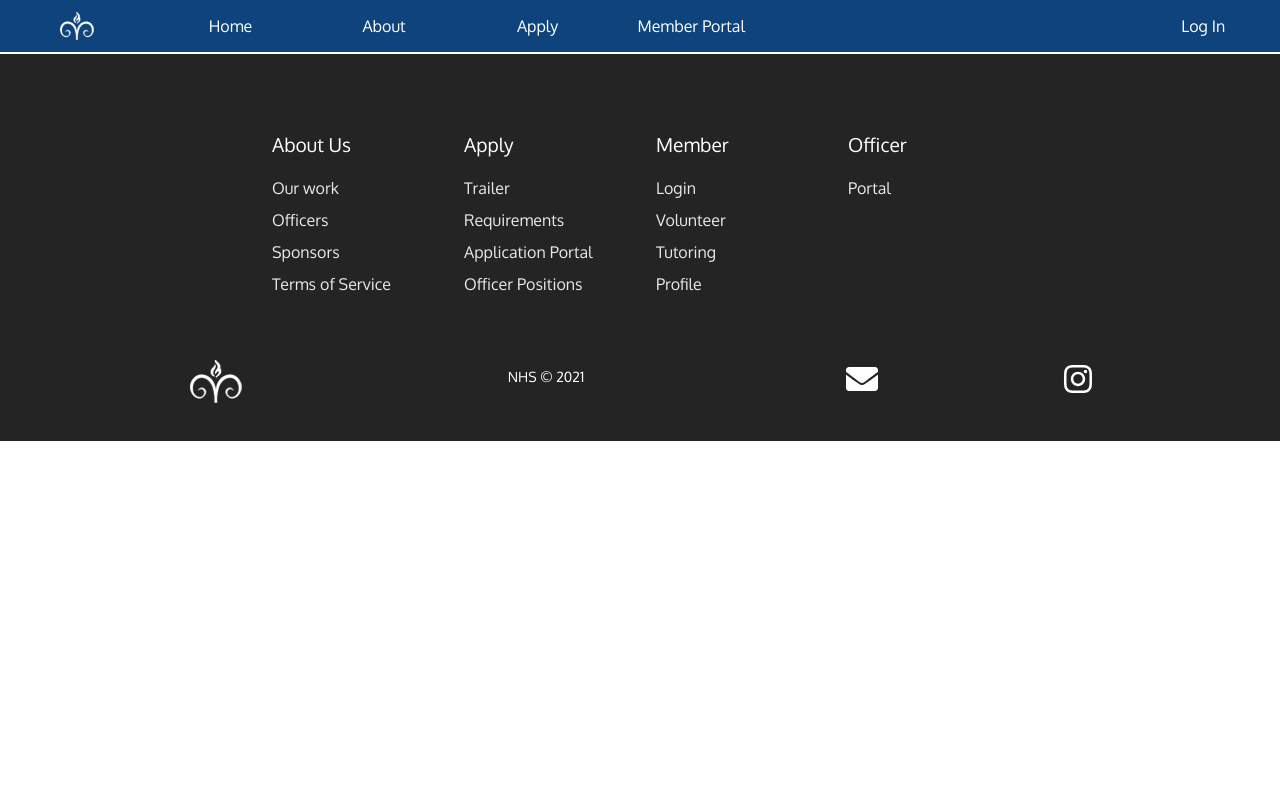
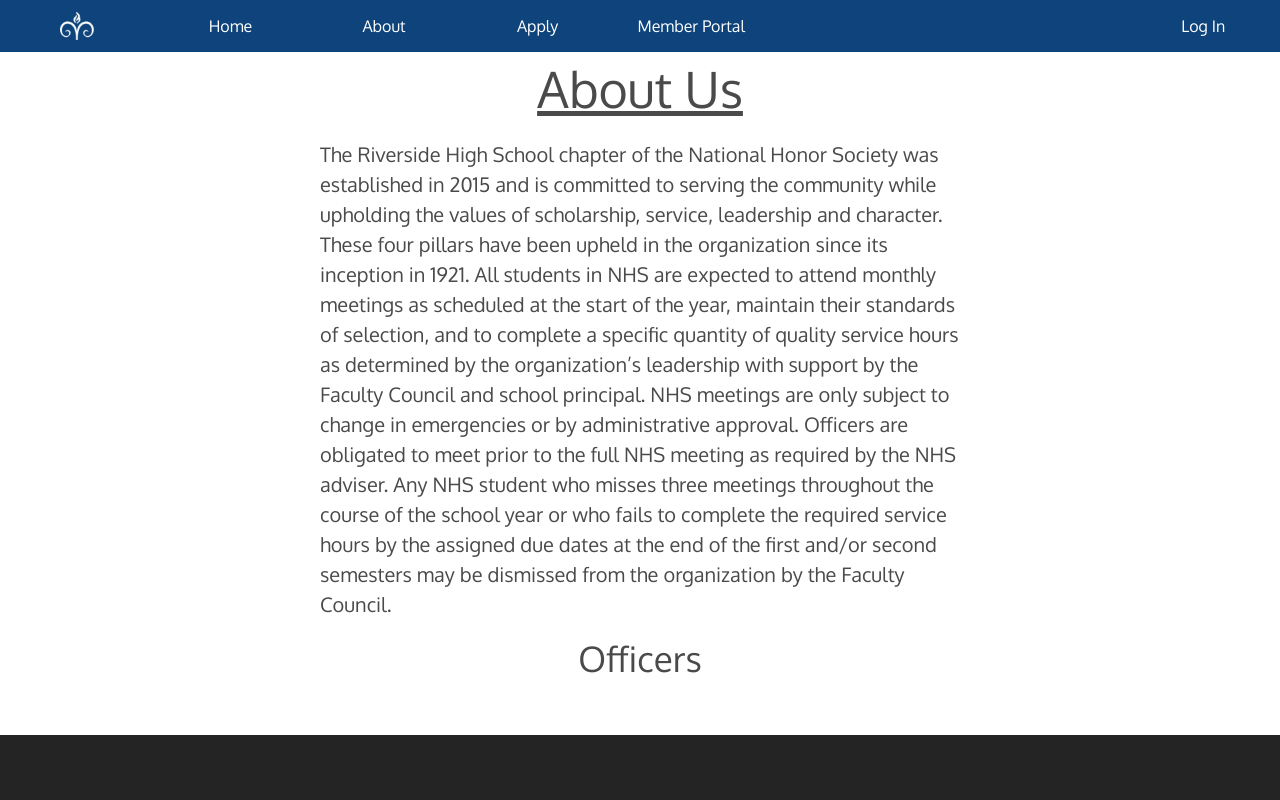
Before and after one commit to ooys/rvhsnhs.org, a Next.js app: page /about in a window 1280 px wide. Shown: the top 800 px of the page. Built offline with nearby package versions, Linux system fonts and the light colour scheme; no server answers.

Commit message:
Started About Page
Started the about page but still need to add officer images and descriptions below the club description.

```diff
--- a/pages/about.js
+++ b/pages/about.js
@@ -5,7 +5,38 @@
     return (
         <>
             <Navbar />
-            <div className="page-wrapper" id="about"></div>
+            <div className="page-wrapper" id="about">
+                <div className="big-about-us">
+                    <p> About Us </p>
+                </div>
+                <div className="about-us-body-text">
+                    <p>
+                        The Riverside High School chapter of the National Honor
+                        Society was established in 2015 and is committed to
+                        serving the community while upholding the values of
+                        scholarship, service, leadership and character. These
+                        four pillars have been upheld in the organization since
+                        its inception in 1921. All students in NHS are expected
+                        to attend monthly meetings as scheduled at the start of
+                        the year, maintain their standards of selection, and to
+                        complete a specific quantity of quality service hours as
+                        determined by the organization’s leadership with support
+                        by the Faculty Council and school principal. NHS
+                        meetings are only subject to change in emergencies or by
+                        administrative approval. Officers are obligated to meet
+                        prior to the full NHS meeting as required by the NHS
+                        adviser. Any NHS student who misses three meetings
+                        throughout the course of the school year or who fails to
+                        complete the required service hours by the assigned due
+                        dates at the end of the first and/or second semesters
+                        may be dismissed from the organization by the Faculty
+                        Council.
+                    </p>
+                </div>
+                <div className="officers-big-text">
+                    <p> Officers </p>
+                </div>
+            </div>
             <Footer />
         </>
     );
--- a/styles/index.css
+++ b/styles/index.css
@@ -610,3 +610,28 @@
     margin-right: 25vw;
     margin-top: 2vw;
 }
+
+.big-about-us {
+    text-align: center;
+    font-size: 50px;
+    text-decoration: underline;
+    margin-top: 3vw;
+}
+
+.about-us-body-text {
+    height: 100%;
+    width: 50%;
+    font-size: 20px;
+    margin-left: 25vw;
+    margin-right: 25vw;
+    margin-top: 1vw;
+}
+
+.officers-big-text {
+    text-align: center;
+    font-size: 35px;
+    margin-top: 1vw;
+}
+
+.officers-body {
+}
```
